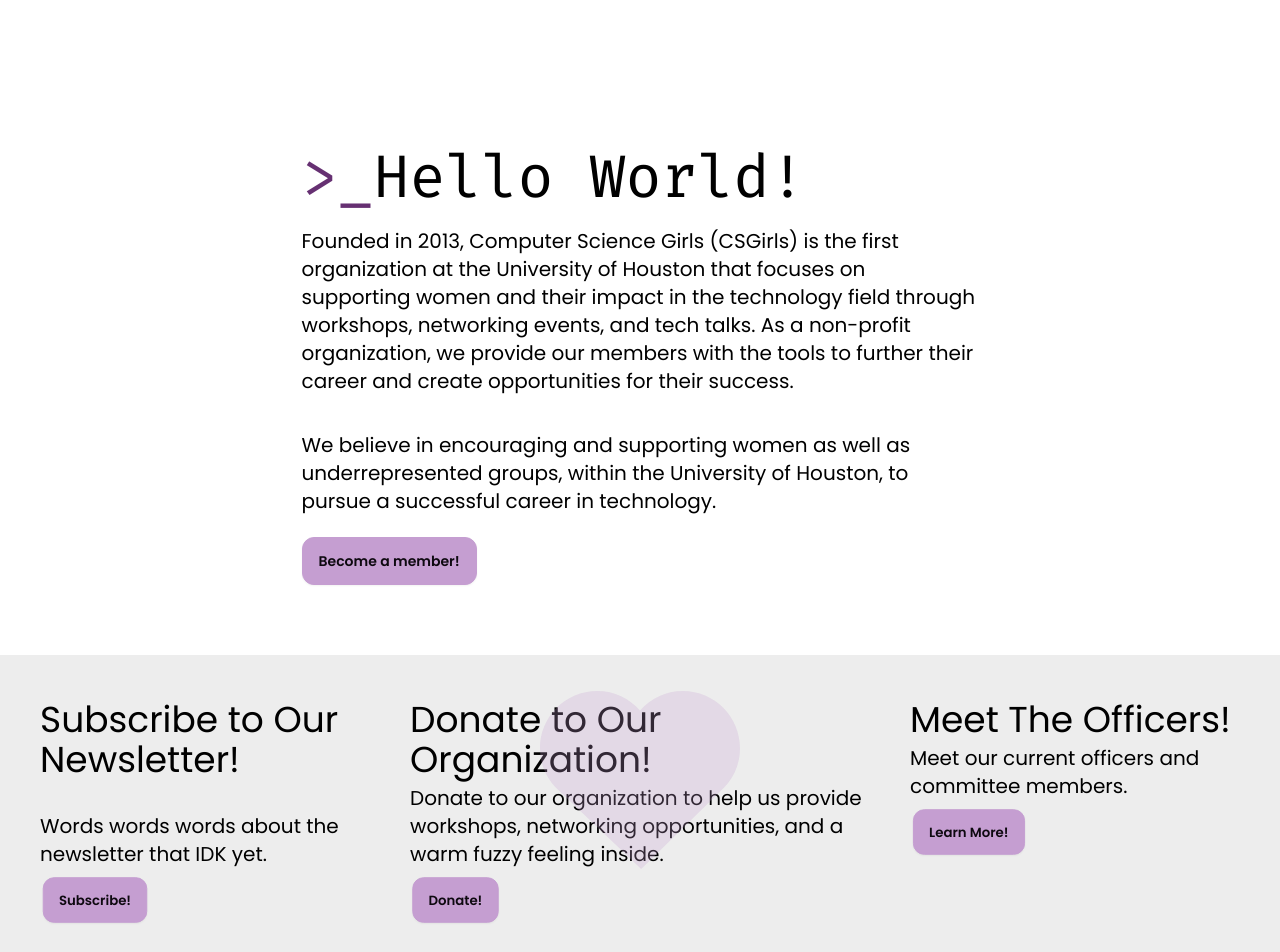
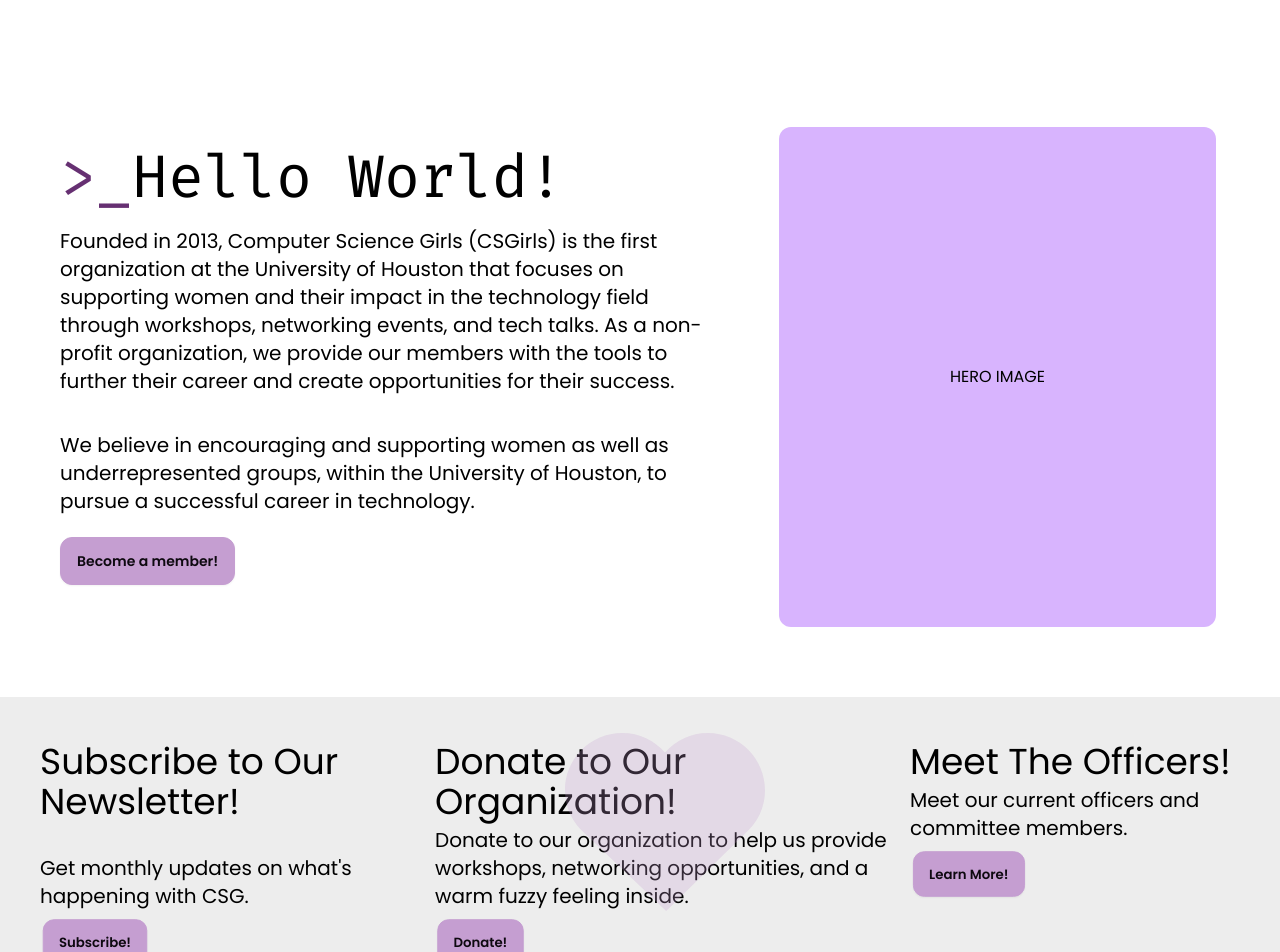
Before and after one commit to CSGirlsUH/csgirls-website, a React (Vite) app in the folder csgwebsite/: page / in a window 1280 px wide. Shown: the part 120-1072 px from the top of the page. Built offline with nearby package versions, Linux system fonts and the light colour scheme.

Commit message:
Fixed formatting on OrgActions.tsx

```diff
--- a/csgwebsite/src/components/AboutMain.tsx
+++ b/csgwebsite/src/components/AboutMain.tsx
@@ -49,6 +49,7 @@
             title="Free T-shirt for Yearly Members!"
             pText="$18 dollars for non-members. Semester members can always upgrade to yearly and get the free shirt for $10!"
             elongated={true}
+            heart={true}
             image1={PICLINKS.SHIRTF}
             image2={PICLINKS.SHIRTB}
           />
@@ -60,26 +61,30 @@
             <div className="">
               <SmallCard
                 title="Gain Hands on Experience!"
-                pText="Get insight on technical and behavioral skills needed to land a job"
+                pText="Get insight on technical and behavioral skills needed to land a job."
                 elongated={false}
               ></SmallCard>
             </div>
             <div className="">
               <SmallCard
-                title="Networking Opportunities!"
-                pText="Connect with recruiters and other peers in STEM fields"
+                title="Big Networking Opportunities!"
+                pText="Connect with recruiters and other peers in STEM fields."
                 elongated={false}
               ></SmallCard>
             </div>
             <div className="">
               <SmallCard
                 title="Join Our in Fun Social Events!"
-                pText="Attend our socials with free food and snacks provided"
+                pText="Attend our socials with free food and snacks provided."
                 elongated={false}
               ></SmallCard>
             </div>
             <div className="">
-              <SmallCard title="" pText="" elongated={false}></SmallCard>
+              <SmallCard
+                title="Get internship info first!"
+                pText="We post information on our discord server about the ins and outs of the upcoming internship season."
+                elongated={false}
+              ></SmallCard>
             </div>
           </div>
         </section>
--- a/csgwebsite/src/components/ContactUsMain.tsx
+++ b/csgwebsite/src/components/ContactMain.tsx
@@ -1,7 +1,7 @@
 import React from "react";
 
-function ContactUsMain() {
+function ContactMain() {
   return <div>ContactUsMain</div>;
 }
 
-export default ContactUsMain;
+export default ContactMain;
--- a/csgwebsite/src/components/Hero.tsx
+++ b/csgwebsite/src/components/LandingHero.tsx
@@ -34,9 +34,12 @@
         </div>
 
         {/* Hero Image */}
-        <div className=" hidden lg:flex justify-center w-[1200px] h-[500px] bg-purple-300 mx-auto md:mr-6 md:ml-10 rounded-xl">
-          <p className="hidden lg:flex md:items-center ">HERO IMAGE</p>
-          {/* <img src="./hero.png" className="w-[1000px] h-[500px]" /> */}
+        <div className=" hidden md:flex justify-center w-[1200px] h-[500px] bg-purple-300 mx-auto md:mr-6 md:ml-10 rounded-xl">
+          <p className=" md:flex md:items-center ">HERO IMAGE</p>
+          {/* <img
+            src="./Photos/Random_Meeting.jpg"
+            className="w-[1000px] h-[500px]"
+          /> */}
         </div>
       </div>
     </>
--- a/csgwebsite/src/components/Navbar.tsx
+++ b/csgwebsite/src/components/Navbar.tsx
@@ -11,6 +11,7 @@
   const WEBLINKS = {
     REGISTER:
       "https://docs.google.com/forms/d/e/1FAIpQLSdE_W4GMqEJ2l7SzaAbjuUQ-cBt2OkFfM_PQq2wZuInOxCFsA/viewform",
+    CONTACT: "https://linktr.ee/csgirls",
   };
 
   return (
@@ -55,7 +56,7 @@
 
             <li className="min-w-[144px] max-h-[60px]">
               <a
-                href="/contact"
+                href={WEBLINKS.CONTACT}
                 className="flex flex-column text-black p-4 pr-7 hover:text-gray-500"
               >
                 Contact Us
--- a/csgwebsite/src/components/OrgActions.tsx
+++ b/csgwebsite/src/components/OrgActions.tsx
@@ -42,8 +42,8 @@
           <div className="flex flex-col ml-10 justify-between">
             <h1 className="text-left text-4xl">Subscribe to Our Newsletter!</h1>
             <div>
-              <p className="text-left text-xl w-[370px] max-h-[121px] pt-1">
-                Words words words about the newsletter that IDK yet.
+              <p className="text-left text-xl max-w-[370px] mt-1">
+                Get monthly updates on what's happening with CSG.
               </p>
 
               <button className="btn btn-primary normal-case mt-2">
@@ -56,7 +56,7 @@
           <div className="flex flex-col content-center">
             <h1 className="text-left text-4xl">Donate to Our Organization!</h1>
             <div>
-              <p className="text-left text-xl sm:w-[100px] lg:w-[370px] max-h-[300px] pt-1">
+              <p className="text-left text-xl sm:w-[100px] md:max-w-[600px] max-h-[300px] pt-1">
                 Donate to our organization to help us provide workshops,
                 networking opportunities, and a warm fuzzy feeling inside.
               </p>
--- a/csgwebsite/src/components/SmallCard.tsx
+++ b/csgwebsite/src/components/SmallCard.tsx
@@ -1,6 +1,7 @@
 interface CardProps {
   title: string;
   pText: string;
+  heart?: boolean;
   elongated?: boolean;
   image1?: string;
   image2?: string;
@@ -12,7 +13,9 @@
       {/* Change style of the div depending on if elongated is true/false */}
       {props.elongated ? (
         // Elognated Card
+
         <div className="w-[372px] h-[312px] bg-bggray rounded-[30px]">
+          <div className="">
             <h1 className="flex flex-row text-[20px] font-poppins justify-center pt-2">
               {props.title}
             </h1>
@@ -35,6 +38,7 @@
               />
             </div>
           </div>
+        </div>
       ) : // If Small Card empty use placeholder div
       props.title === "" && props.pText === "" ? (
         <div className="w-44 h-44 bg-bggray rounded-[30px]">
--- a/csgwebsite/src/pages/ContactUs.tsx
+++ b/csgwebsite/src/pages/ContactUs.tsx
@@ -2,14 +2,14 @@
 
 import Navbar from "../components/Navbar";
 import Footer from "../components/Footer";
-import AboutMain from "../components/AboutMain";
+import ContactMain from "../components/ContactMain";
 
 const ContactUs = () => {
   return (
     <>
       <div className="font-poppins mx-auto my-auto h-screen overflow-hidden bg-white text-black">
         <Navbar />
-        <AboutMain />
+        <ContactMain />
         <Footer />
       </div>
     </>
--- a/csgwebsite/src/pages/Home.tsx
+++ b/csgwebsite/src/pages/Home.tsx
@@ -1,7 +1,7 @@
 import Navbar from "../components/Navbar";
-import Hero from "../components/Hero";
+import Hero from "../components/LandingHero";
 import OrgActions from "../components/OrgActions";
-import UpEvents from "../components/UpEvents";
+import UpcomingEvents from "../components/UpEvents";
 import Footer from "../components/Footer";
 
 function Home() {
@@ -11,7 +11,7 @@
         <Navbar />
         <Hero />
         <OrgActions />
-        <UpEvents />
+        <UpcomingEvents />
         <Footer />
       </div>
     </>
```
Lines whose indentation alone changed are shown as unchanged.
